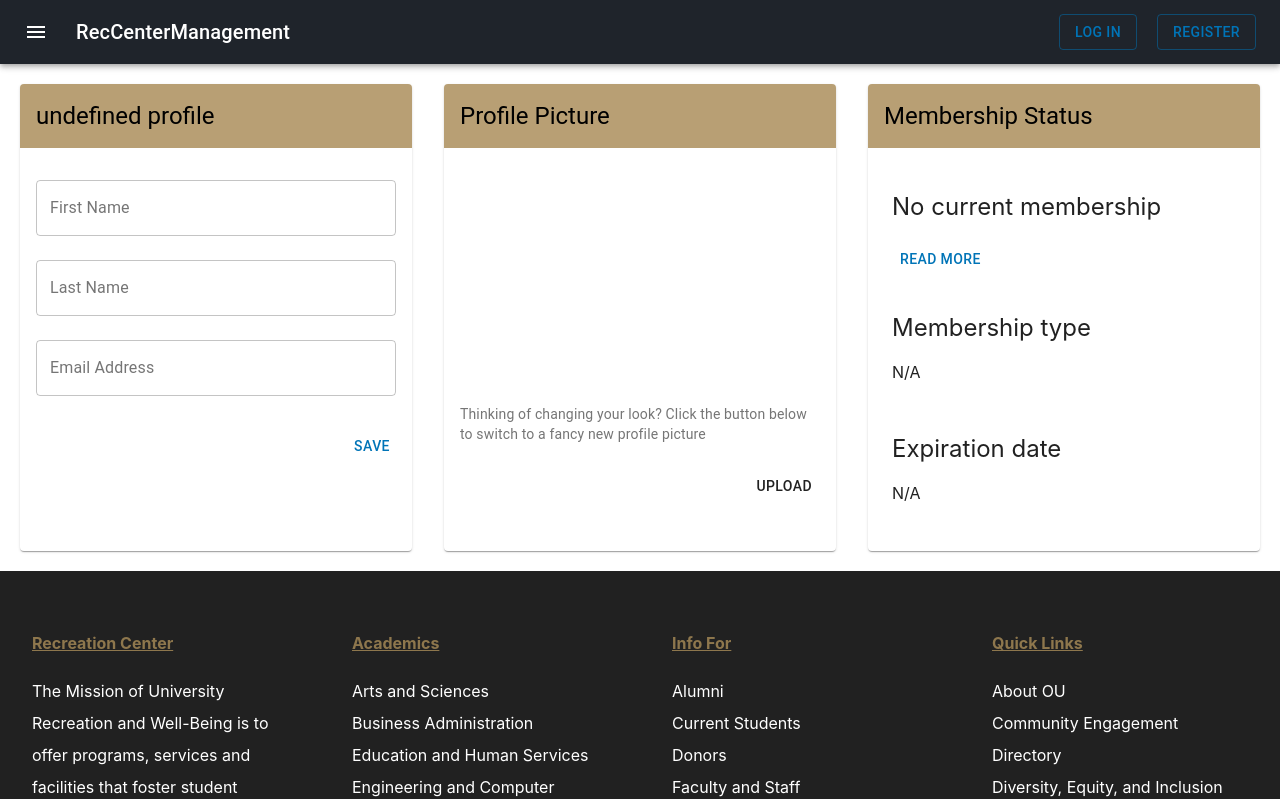
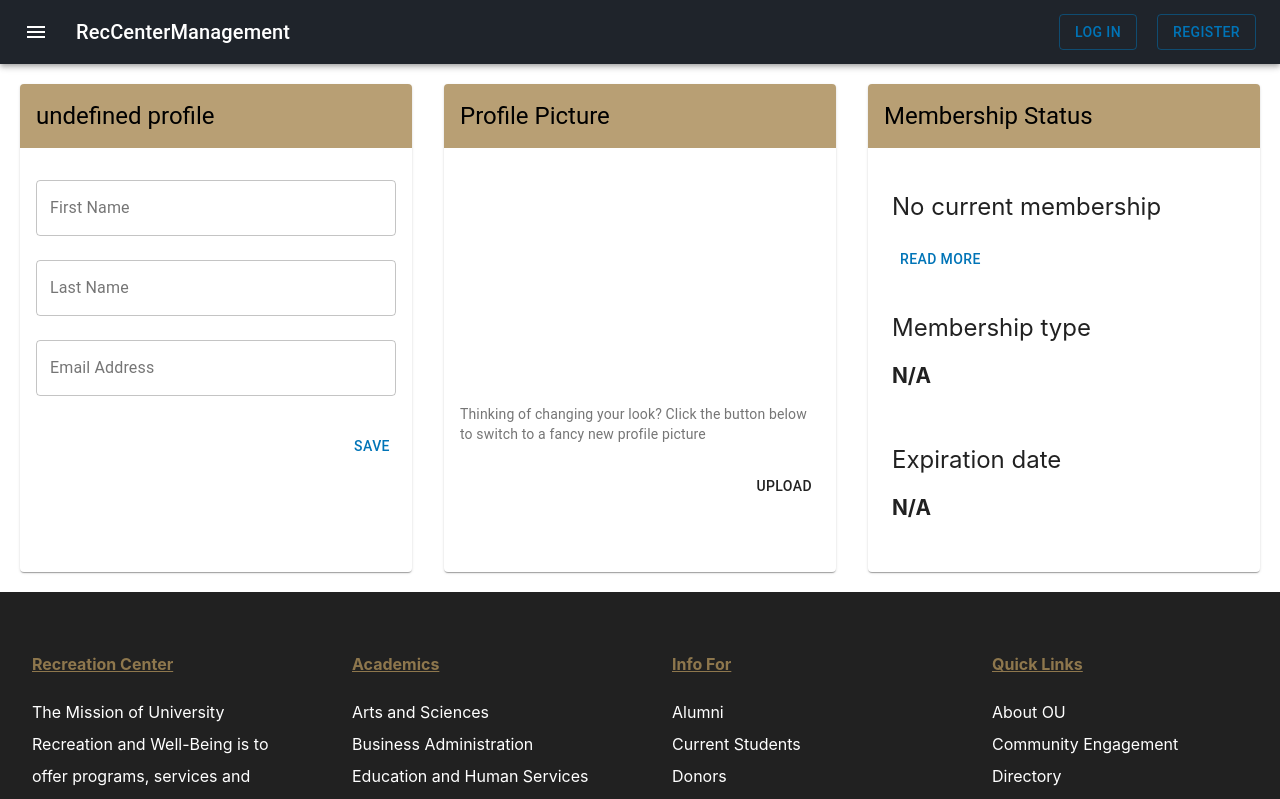
Before and after one commit to RecCenterManagement/rec-management-frontend, a React (Create React App) app: page /settings in a window 1280 px wide. Shown: the top 799 px of the page. Built offline with nearby package versions, Linux system fonts and the light colour scheme; no server answers.

Commit message:
Tweak styling so that membership info is more obvious

```diff
--- a/src/components/MembershipStatus.js
+++ b/src/components/MembershipStatus.js
@@ -17,6 +17,10 @@ const useStyles = makeStyles(theme => ({
         fontSize: '1.5rem',
         fontWeight: '400',
 
+    },
+    statusValue : {
+        fontSize: '1.3rem',
+        fontWeight: 'bold',
     }
 }))
 
@@ -87,11 +91,11 @@ const MembershipStatus = props => {
                     </section>
                     <section className={classes.contentSection}>
                         <h2 className={classes.statusHeader}>Membership type</h2>
-                        <p>{membershipType}</p>
+                        <p className={classes.statusValue}>{membershipType}</p>
                     </section>
                     <section className={classes.contentSection}>
                         <h2 className={classes.statusHeader}>Expiration date</h2>
-                        <p>{expirationDate}</p>
+                        <p className={classes.statusValue}>{expirationDate}</p>
                     </section>
                 </div>
             </CardContent>
```
